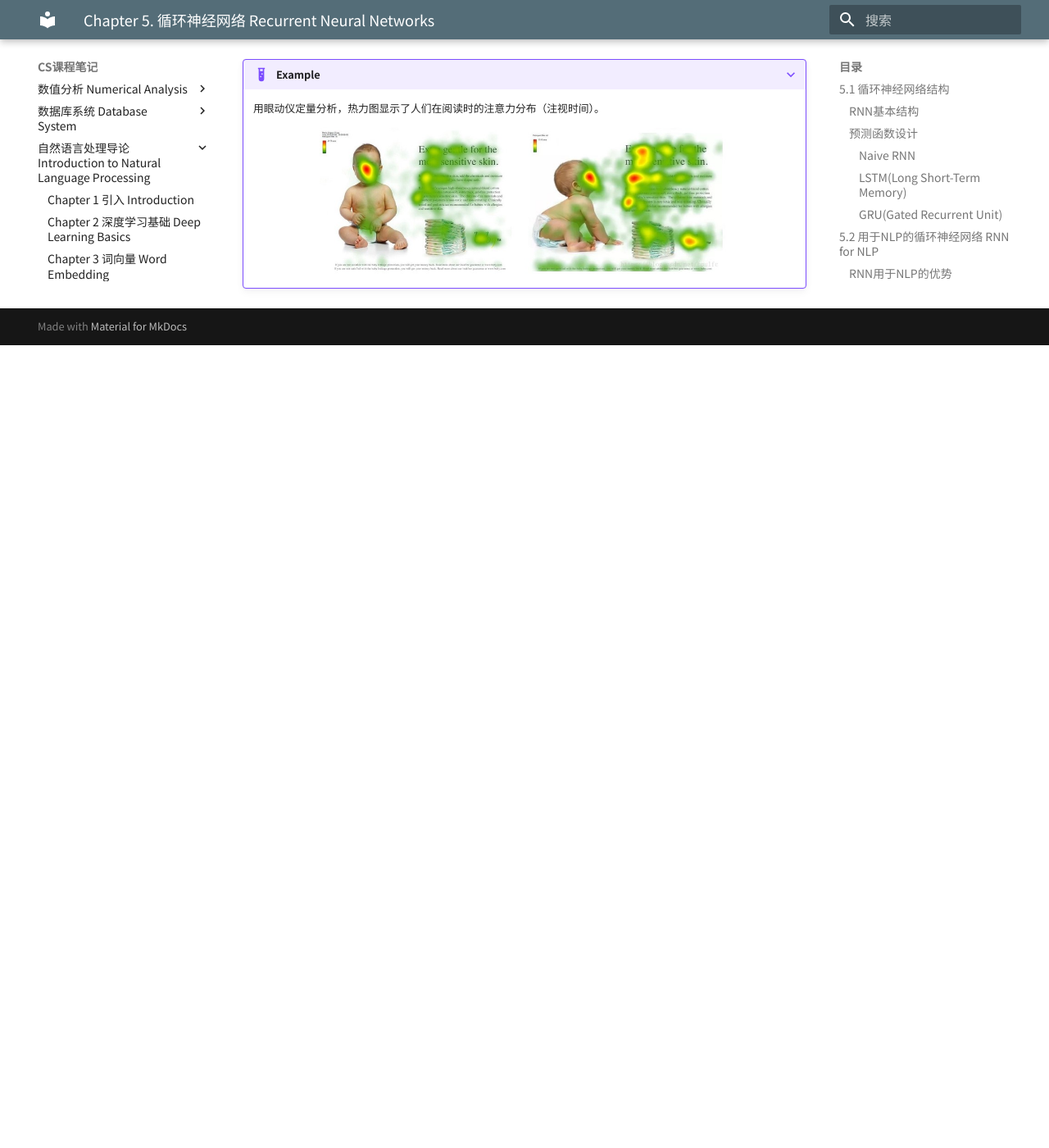
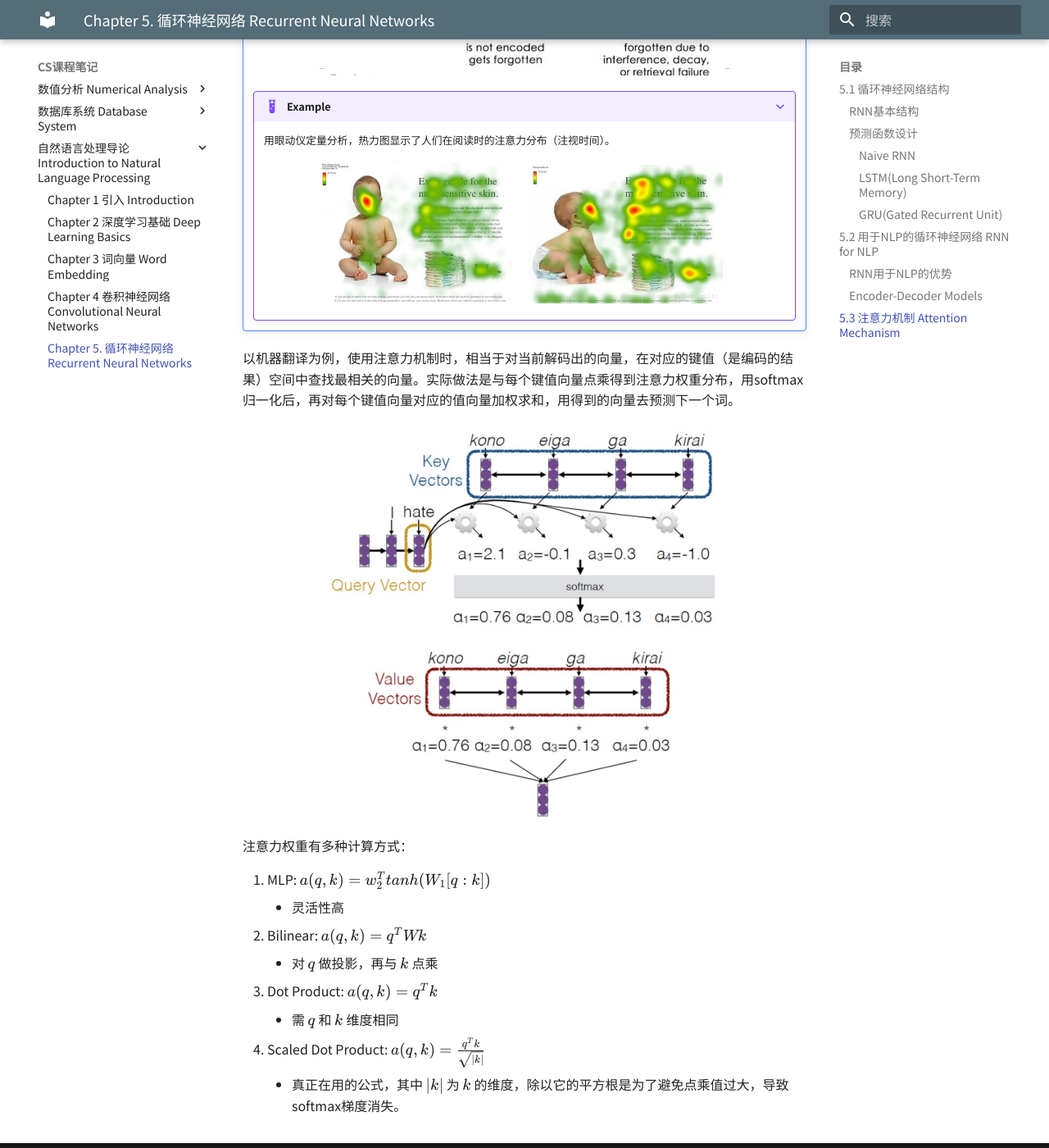
Before and after one commit to Shallowy/notebook, an MkDocs documentation site: the page built from docs/cs_notes/nlp/chap5.md, in a window 1280 px wide and 1400 px high, scrolled down 5643 px. Shown: the whole window at 82% size. Built offline with MkDocs 1.6.1 and Material for MkDocs 9.7.7, drawn with Linux system fonts in a browser that asks for light colours; comment, search, counter and statistics services are not loaded; before the commit the page ends 6064 px from its top, so only the background shows below that; some of the changed text lies outside the part shown.

Commit message:
nlp chap5 updated

```diff
--- a/docs/cs_notes/nlp/chap5.md
+++ b/docs/cs_notes/nlp/chap5.md
@@ -124,14 +124,36 @@
 
 ## 5.3 注意力机制 Attention Mechanism
 
+???+ note "注意力机制的灵感"
+    人会选择性地关注感受到的信息
+
+    <figure markdown="span">
+        ![](img/37.jpg){width="500"}
+    </figure>
+
+    ???+ example
+        用眼动仪定量分析，热力图显示了人们在阅读时的注意力分布（注视时间）。
+        <figure markdown="span">
+            ![](img/38.jpg){width="500"}
+        </figure>
+
+
+以机器翻译为例，使用注意力机制时，相当于对当前解码出的向量，在对应的键值（是编码的结果）空间中查找最相关的向量。实际做法是与每个键值向量点乘得到注意力权重分布，用softmax归一化后，再对每个键值向量对应的值向量加权求和，用得到的向量去预测下一个词。
+
 <figure markdown="span">
-    ![](img/37.jpg){width="500"}
+    ![](img/39.jpg){width="500"}
+</figure>
+<figure markdown="span">
+    ![](img/40.jpg){width="400"}
 </figure>
 
-- 选择性地关注感受到的信息
+注意力权重有多种计算方式：
 
-???+ example
-    用眼动仪定量分析，热力图显示了人们在阅读时的注意力分布（注视时间）。
-    <figure markdown="span">
-        ![](img/38.jpg){width="500"}
-    </figure>
+1. MLP: $a(q, k) = w_2^T tanh(W_1[q:k])$
+    - 灵活性高
+2. Bilinear: $a(q, k) = q^T W k$
+    - 对 $q$ 做投影，再与 $k$ 点乘
+3. Dot Product: $a(q, k) = q^T k$
+    - 需 $q$ 和 $k$ 维度相同
+4. Scaled Dot Product: $a(q, k) = \frac{q^T k}{\sqrt{|k|}}$
+    - 真正在用的公式，其中 $|k|$ 为 $k$ 的维度，除以它的平方根是为了避免点乘值过大，导致softmax梯度消失。
```
Also changed, not shown: docs/cs_notes/nlp/img/39.jpg (added), docs/cs_notes/nlp/img/40.jpg (added).
